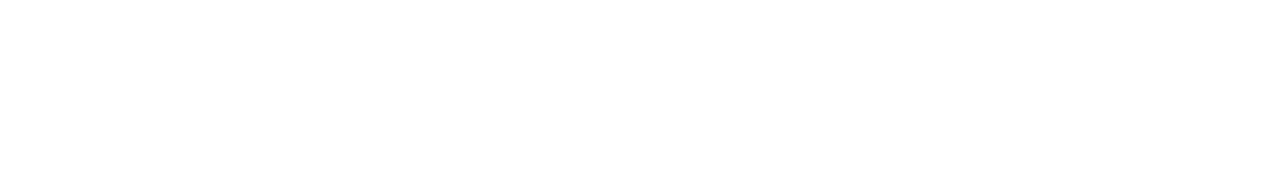
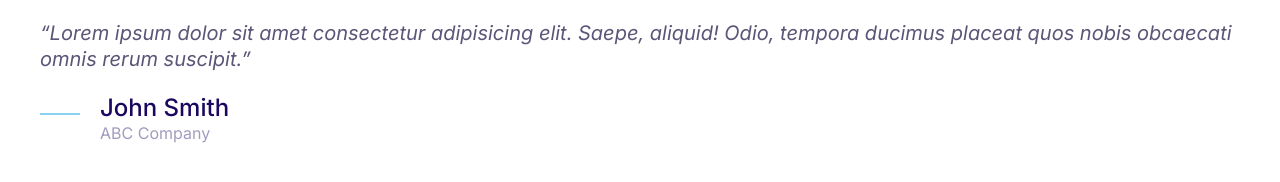
Before and after one commit to NaveenManjappa/moshify, a plain HTML site: page index.html in a window 1280 px wide. Drawn offline with Linux system fonts and the light colour scheme.

Commit message:
Build and style quote component

```diff
--- a/css/styles.css
+++ b/css/styles.css
@@ -4,8 +4,10 @@
   --accent-color:#ff3400;
   --heading-color:#1b0760;
   --body-color:#918ca4;
+  --body-color-darker:#5c5577;
   --border-color:#ccc;
   --border-radius:30px;
+
 }
 *,
 *::after,
@@ -381,3 +383,53 @@ a {
 .media__image {
   margin-top: 1.2rem;
 }
+
+/* Quote */
+.quote {
+  font-size: 3rem;
+  font-style: italic;
+  color: var(--body-color-darker);
+  line-height: 1.3;
+}
+
+.quote__text::before {
+  content: open-quote;
+}
+
+.quote__text::after {
+  content: close-quote;
+}
+
+.quote__author {
+  font-size: 3rem;
+  font-weight: 500;
+  font-style: normal;
+  margin-bottom: 0;
+}
+
+.quote__organization {
+  color: var(--heading-color);
+  opacity: 0.4;
+  font-size: 2rem;
+  font-style: normal;
+}
+
+.quote__line {
+  position: relative;
+  bottom: 10px;
+}
+
+@media screen and (min-width:1024px) {
+
+  .quote {
+    font-size: 2rem;
+  }
+
+  .quote__author {
+    font-size: 2.4rem;
+  }
+
+  .quote__organization {
+    font-size: 1.6rem;
+  }
+}
--- a/index.html
+++ b/index.html
@@ -11,6 +11,21 @@
   <title>Moshify</title>
 </head>
 <body>
-
+ <blockquote class="quote">
+  <p class="quote__text">Lorem ipsum dolor sit amet consectetur adipisicing elit. Saepe, aliquid! Odio, tempora ducimus placeat quos nobis obcaecati omnis rerum suscipit.</p>
+  <footer>
+    <div class="media">
+      <div class="media__image">
+          <svg class="icon icon--primary quote__line">
+            <use xlink:href="images/sprite.svg#line"></use>
+          </svg>
+      </div>
+      <div class="media__body">
+        <h3 class="media__title quote__author">John Smith</h3>
+        <p class="quote__organization">ABC Company</p>
+      </div>
+     </div>
+  </footer>
+ </blockquote>
 </body>
 </html>
```
Also changed, not shown: components/quotes.html (added, +16 -0 lines).
